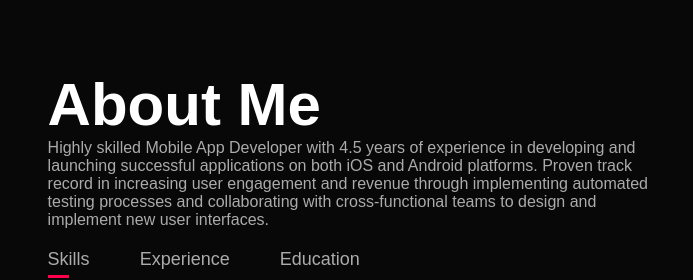
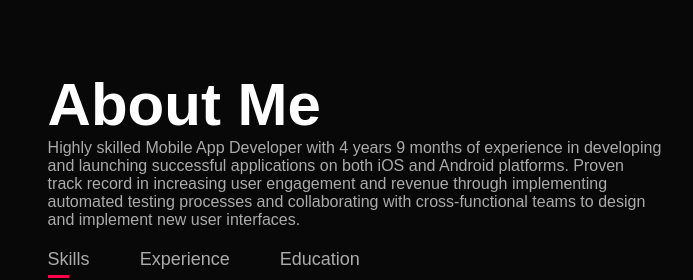
Before and after one commit to ashwinikumarattri/personal-portfolio, a plain HTML site: page index.html in a window 1280 px wide. Shown: the part 820-1100 px from the top of the page, 490-1183 px from the left. Drawn offline with Linux system fonts and the light colour scheme.

Commit message:
Some changes done

```diff
--- a/index.html
+++ b/index.html
@@ -43,10 +43,10 @@
           <div class="about-col-2">
             <h1 class="sub-title">About Me</h1>
             <p>
-              Highly skilled Mobile App Developer with 4.5 years of experience
-              in developing and launching successful applications on both iOS
-              and Android platforms. Proven track record in increasing user
-              engagement and revenue through implementing automated testing
+              Highly skilled Mobile App Developer with 4 years 9 months of
+              experience in developing and launching successful applications on
+              both iOS and Android platforms. Proven track record in increasing
+              user engagement and revenue through implementing automated testing
               processes and collaborating with cross-functional teams to design
               and implement new user interfaces.
             </p>
```
